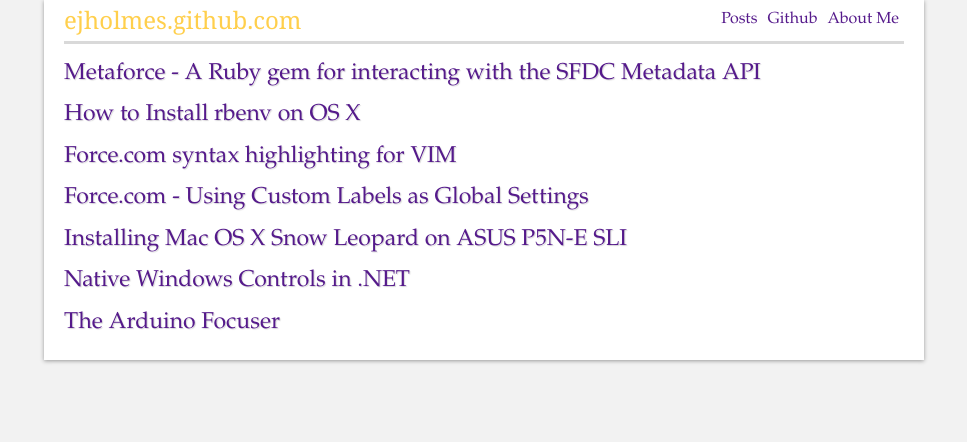
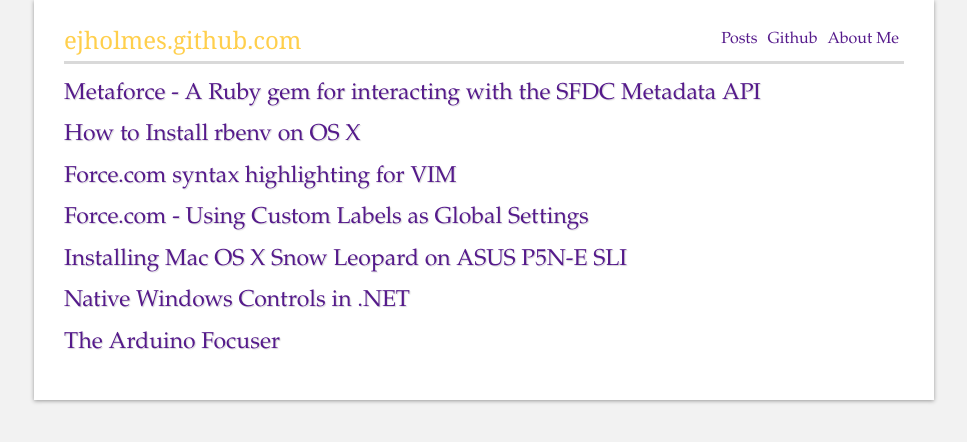
Before and after one commit to ejholmes/ejholmes.github.io, a Jekyll site: the page built from posts.html, in a window 1280 px wide. Shown: the top 442 px of the page, without its empty margins (156-1123 px from the left). Built offline with Jekyll 4.4.1, drawn with Linux system fonts in a browser that asks for light colours; nearby versions of some CDN libraries; some web fonts are replaced; Markdown is read by kramdown in place of the engine named in the settings.

Commit message:
Give everything a little breathing room

```diff
--- a/_sass/screen.scss
+++ b/_sass/screen.scss
@@ -63,7 +63,7 @@ div#container {
   width: $width + 40px;
   margin: 0 auto;
   position: relative;
-  padding: 10px 20px;
+  padding: 30px;
   @include box-shadow(0 1px 4px #999);
 }
 
--- a/css/screen.css
+++ b/css/screen.css
@@ -34,7 +34,7 @@ div#container {
   width: 840px;
   margin: 0 auto;
   position: relative;
-  padding: 10px 20px;
+  padding: 30px;
   -webkit-box-shadow: 0 1px 4px #999999;
   -moz-box-shadow: 0 1px 4px #999999;
   box-shadow: 0 1px 4px #999999; }
```
